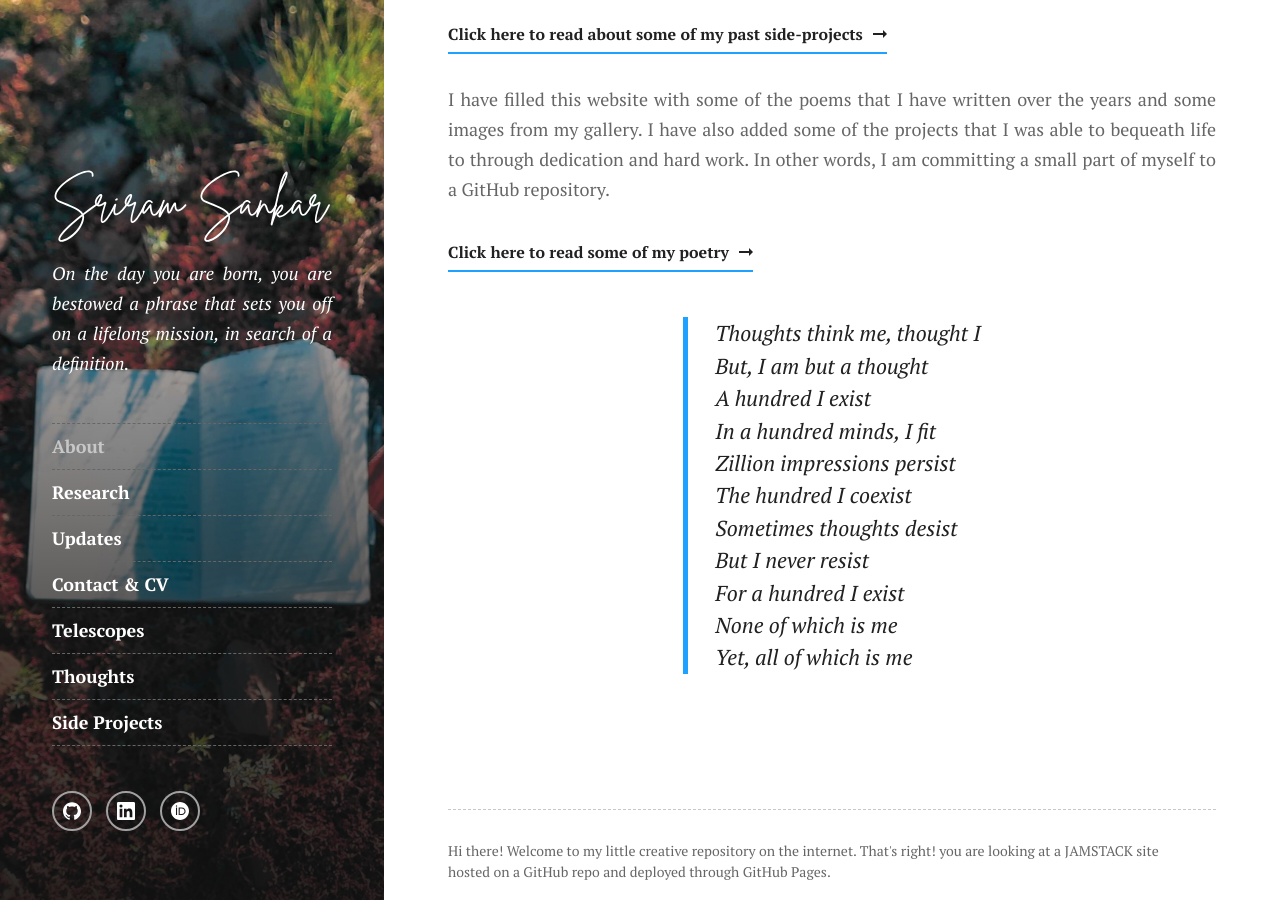
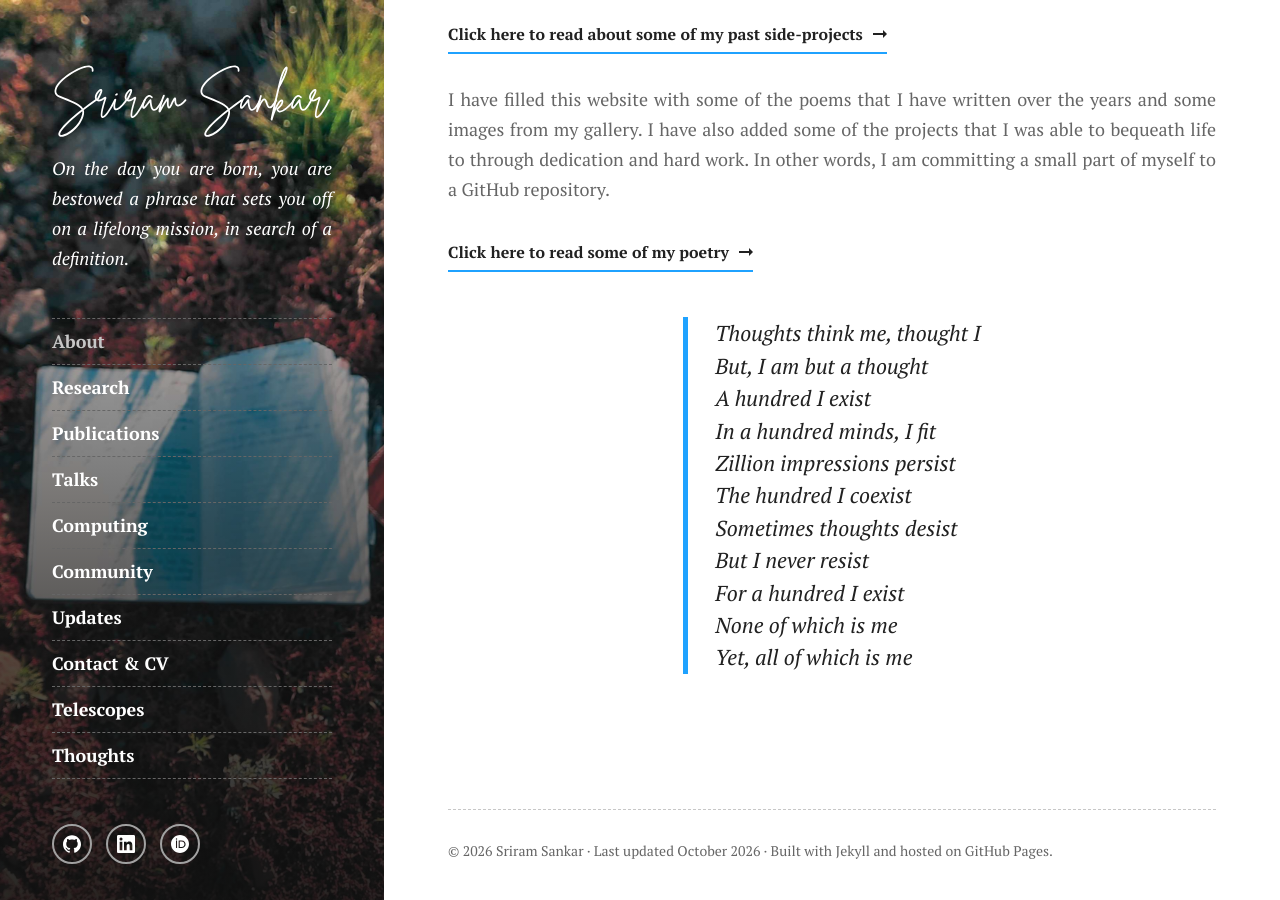
Before and after one commit to spectram/spectram.github.io, a Jekyll site: the page built from index.md, in a window 1280 px wide and 900 px high, scrolled down 3576 px. Built offline with Jekyll 4.4.1, drawn with Linux system fonts in a browser that asks for light colours; part of the change alters nothing that is shown.

Commit message:
Nav for new pages; footer with year and last-updated date; Person structured data on home
Co-Authored-By: Claude Opus 5.5 <noreply@anthropic.com>
Claude-Session: https://claude.ai/code/session_01PBef2H3CY43TcREdMSnytM

```diff
--- a/_data/config.json
+++ b/_data/config.json
@@ -21,6 +21,26 @@
                 "style": "link"
             },
             {
+                "label": "Publications",
+                "url": "/publications",
+                "style": "link"
+            },
+            {
+                "label": "Talks",
+                "url": "/talks",
+                "style": "link"
+            },
+            {
+                "label": "Computing",
+                "url": "/computing",
+                "style": "link"
+            },
+            {
+                "label": "Community",
+                "url": "/sideprojects",
+                "style": "link"
+            },
+            {
                 "label": "Updates",
                 "url": "/updates",
                 "style": "link"
@@ -38,11 +58,6 @@
             {
                 "label": "Thoughts",
                 "url": "/thoughts",
-                "style": "link"
-            },
-            {
-                "label": "Side Projects",
-                "url": "/sideprojects",
                 "style": "link"
             }
         ],
@@ -72,7 +87,7 @@
         ]
     },
     "footer": {
-        "content": "Hi there! Welcome to my little creative repository on the internet. That's right! you are looking at a JAMSTACK site hosted on a GitHub repo and deployed through GitHub Pages."
+        "content": "Built with Jekyll and hosted on GitHub Pages."
     },
     "domain": "https://sriramsankar.in"
 }
--- a/_includes/footer.html
+++ b/_includes/footer.html
@@ -2,7 +2,7 @@
   {% if site.data.config.footer.content or site.data.config.footer.links %}
   <div class="site-footer-inside">
     {% if site.data.config.footer.content %}
-    <span class="copyright">{{ site.data.config.footer.content }}</span>
+    <span class="copyright">© {{ site.time | date: "%Y" }} Sriram Sankar · Last updated {{ site.time | date: "%B %Y" }} · {{ site.data.config.footer.content }}</span>
     {% endif %}
     {% for link in site.data.config.footer.links %}
       <a href="{{ link.url | relative_url }}" {% if link.new_window %}target="_blank" rel="noopener"
--- /dev/null
+++ b/_includes/person-jsonld.html
@@ -0,0 +1,27 @@
+<script type="application/ld+json">
+{
+  "@context": "https://schema.org",
+  "@type": "Person",
+  "name": "Sriram Sankar",
+  "url": "{{ site.url }}",
+  "image": "{{ '/images/telescopes/sriram_mkt_2022.jpg' | absolute_url }}",
+  "jobTitle": "PhD candidate in astrophysics",
+  "description": "HI astrophysicist bridging hydrodynamic simulations and MeerKAT observations to study how galaxies acquire gas, building toward SKA-Mid.",
+  "affiliation": {
+    "@type": "Organization",
+    "name": "International Centre for Radio Astronomy Research (ICRAR), The University of Western Australia",
+    "url": "https://www.icrar.org"
+  },
+  "alumniOf": [
+    {"@type": "CollegeOrUniversity", "name": "University of Cape Town"},
+    {"@type": "CollegeOrUniversity", "name": "Mahatma Gandhi University"}
+  ],
+  "knowsAbout": ["Neutral hydrogen (HI) 21 cm emission", "Radio interferometry", "MeerKAT", "Square Kilometre Array", "Hydrodynamic simulations", "Gas accretion", "Galaxy evolution"],
+  "sameAs": [
+    "https://orcid.org/0000-0002-7607-081X",
+    "https://github.com/spectram",
+    "https://www.linkedin.com/in/sankarsriram",
+    "https://ui.adsabs.harvard.edu/public-libraries/ub0UtPl-ROqyeY19srr0gg"
+  ]
+}
+</script>
--- a/_layouts/default.html
+++ b/_layouts/default.html
@@ -23,6 +23,7 @@
         {% include favicon.html %}
         {% endif %}
         <link rel="canonical" href="{{ page.url | absolute_url }}"/>
+        {% if page.url == "/" %}{% include person-jsonld.html %}{% endif %}
 
     </head>
     <body class="palette-{{ site.data.config.palette }}">
```
